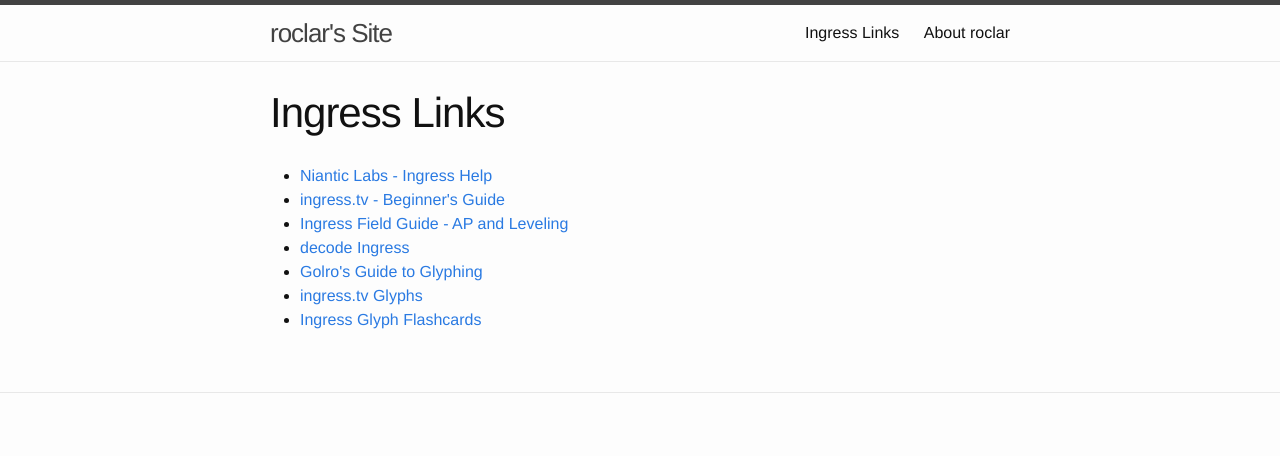
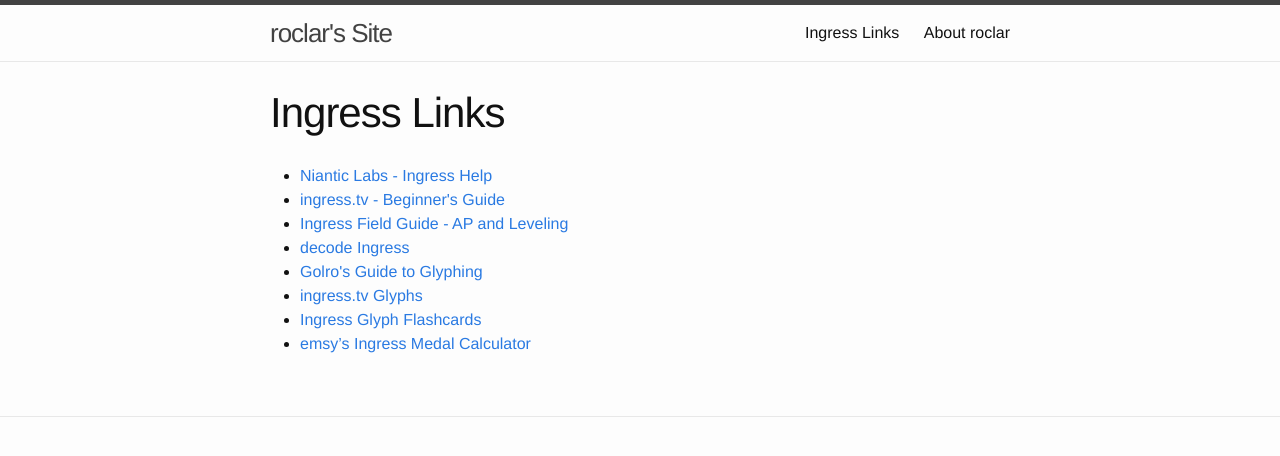
Before and after one commit to roclar/roclar.github.io, a Jekyll site: the page built from ingress.md, in a window 1280 px wide. Shown: the top 456 px of the page. Built offline with Jekyll 4.4.1, drawn with Linux system fonts in a browser that asks for light colours.

Commit message:
Added link for medal calculator

```diff
--- a/ingress.md
+++ b/ingress.md
@@ -11,3 +11,4 @@
 - [Golro\'s Guide to Glyphing](http://decodeingress.me/2015/05/07/golros-guide-glyphing/)
 - [ingress.tv Glyphs](http://www.ingress.tv/glyphs.html)
 - [Ingress Glyph Flashcards](https://quizlet.com/67225986/flashcards)
+- [emsy's Ingress Medal Calculator](http://ingress.medals.emsy.name/)
```
